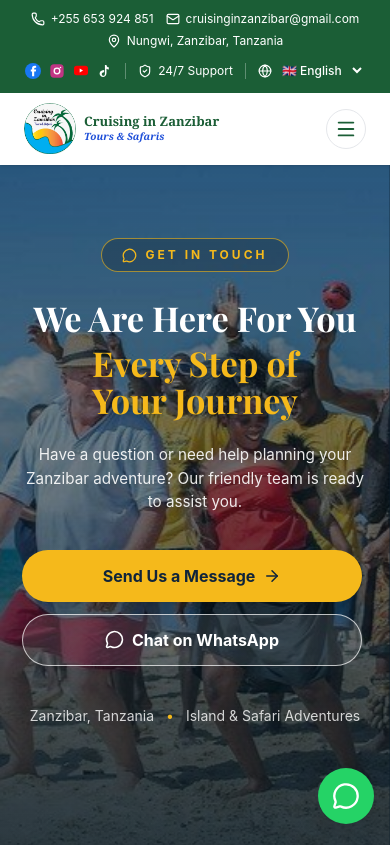
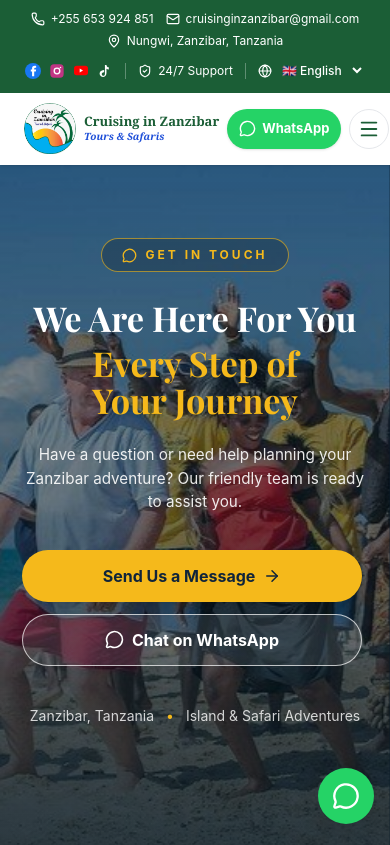
Before and after one commit to Isaachajj/cruising_in_zanzibar, a React (Vite) app: page /contact in a window 390 px wide. Shown: the top 845 px of the page. Built offline with nearby package versions, Linux system fonts and the light colour scheme.

Commit message:
over view nav

```diff
--- a/src/Components/GlobalHeader.jsx
+++ b/src/Components/GlobalHeader.jsx
@@ -211,6 +211,19 @@ const GlobalHeader = () => {
             </a>
           </div>
 
+          {/* MOBILE ACTIONS */}
+          <div className="flex shrink-0 items-center gap-2 lg:hidden">
+            <a
+              href={WHATSAPP_URL}
+              target="_blank"
+              rel="noreferrer"
+              aria-label="Chat on WhatsApp"
+              className="flex h-10 items-center justify-center gap-1.5 rounded-full bg-[#25D366] px-3 text-[13px] font-bold text-white shadow-sm"
+            >
+              <MessageCircle size={17} />
+              <span>WhatsApp</span>
+            </a>
+
             {/* MOBILE MENU BUTTON */}
             <button
               type="button"
@@ -221,6 +234,7 @@ const GlobalHeader = () => {
             >
               {mobileMenuOpen ? <X size={22} /> : <Menu size={22} />}
             </button>
+          </div>
         </div>
 
         {/* RESPONSIVE MENU */}
```
Lines whose indentation alone changed are shown as unchanged.
